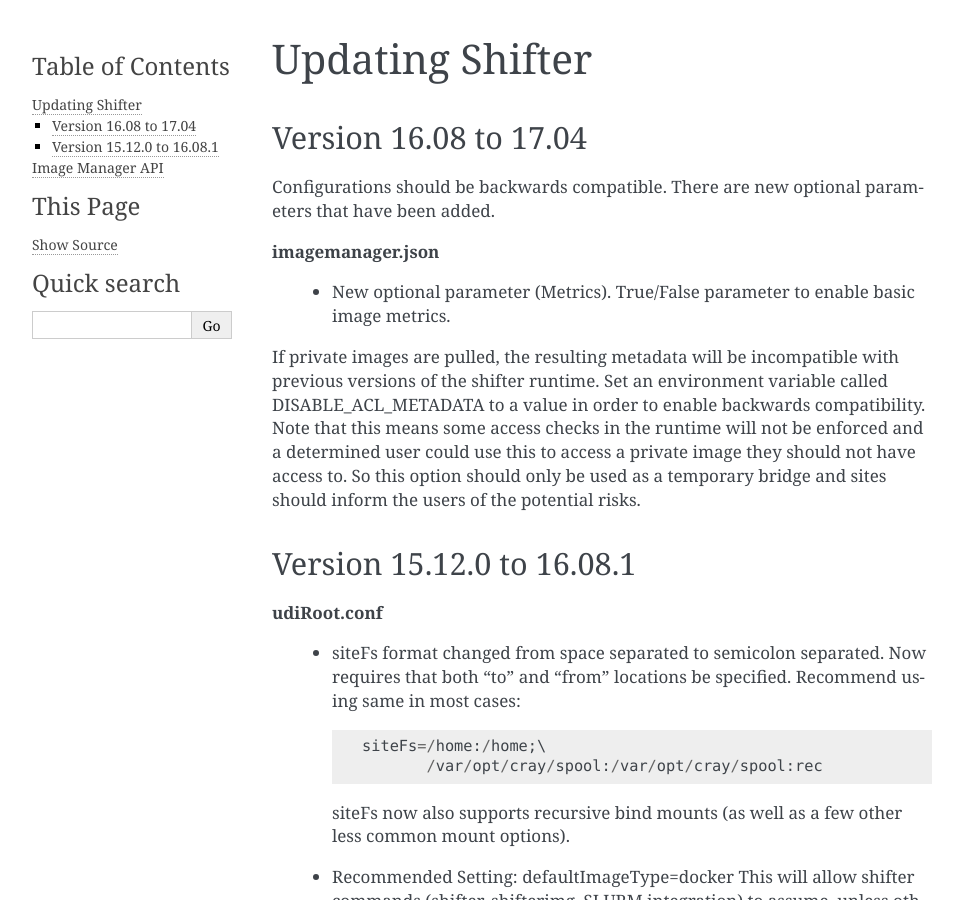
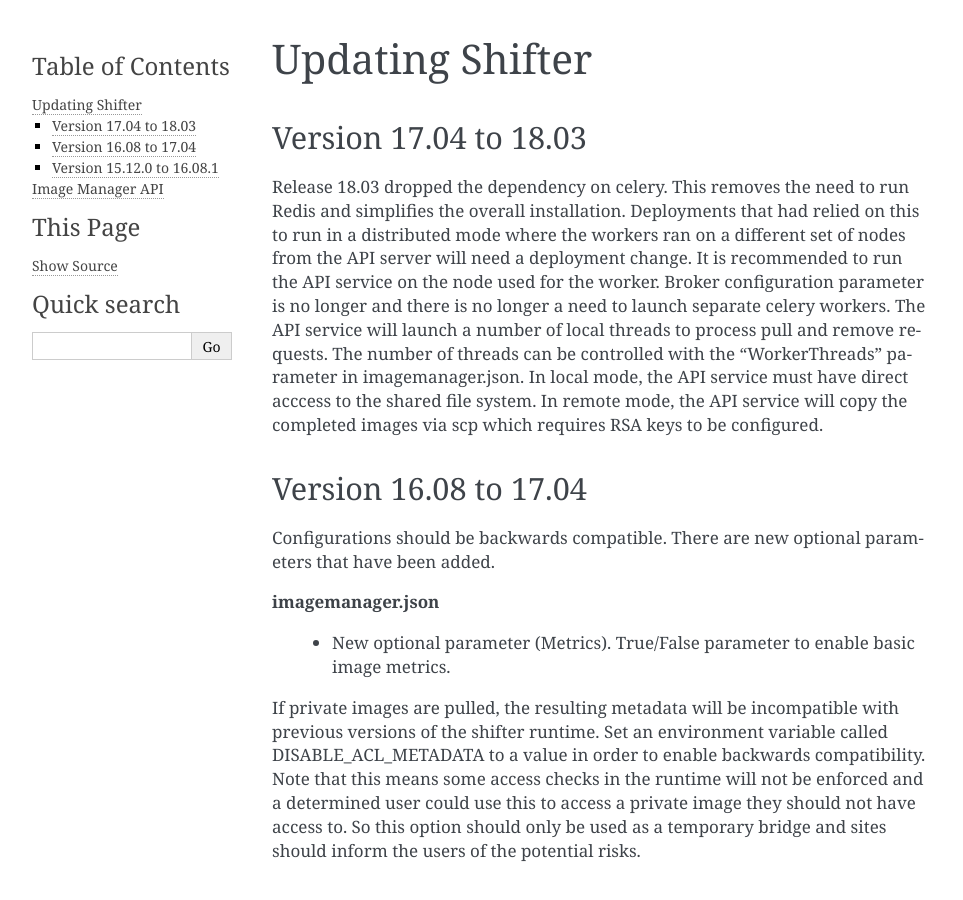
Before and after one commit to NERSC/shifter, a Sphinx documentation site: the page built from doc/updating.rst, in a window 1280 px wide and 900 px high. Shown: the whole window, without its empty margins (148-1111 px from the left). Built offline with Sphinx 7.4.7, drawn with Linux system fonts in a browser that asks for light colours.

Commit message:
Upating docs an help for the release.

```diff
--- a/doc/updating.rst
+++ b/doc/updating.rst
@@ -1,5 +1,20 @@
 Updating Shifter
 ================
+
+Version 17.04 to 18.03
+----------------------
+Release 18.03 dropped the dependency on celery.  This removes the need to run
+Redis and simplifies the overall installation.  Deployments that had relied
+on this to run in a distributed mode where the workers ran on a different set
+of nodes from the API server will need a deployment change.  It is recommended
+to run the API service on the node used for the worker.  Broker configuration
+parameter is no longer and there is no longer a need to launch separate celery
+workers.  The API service will launch a number of local threads to process pull
+and remove requests.  The number of threads can be controlled with the
+"WorkerThreads" parameter in imagemanager.json.  In local mode, the API service
+must have direct acccess to the shared file system.  In remote mode, the API
+service will copy the completed images via scp which requires RSA keys to
+be configured.
 
 Version 16.08 to 17.04
 ----------------------
```
Also changed, not shown: 2 other files.
